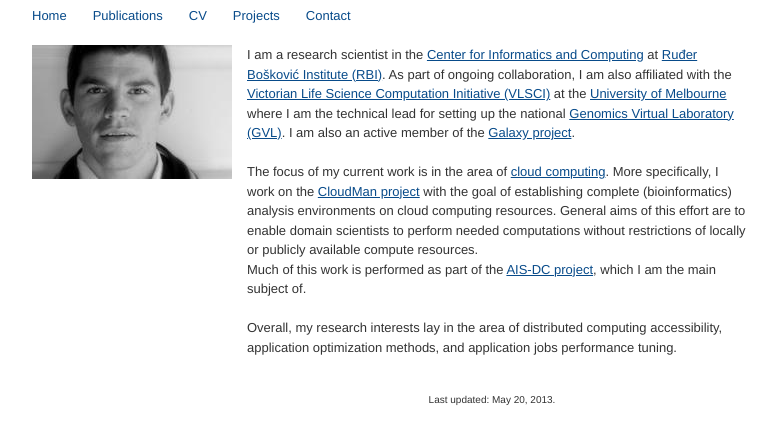
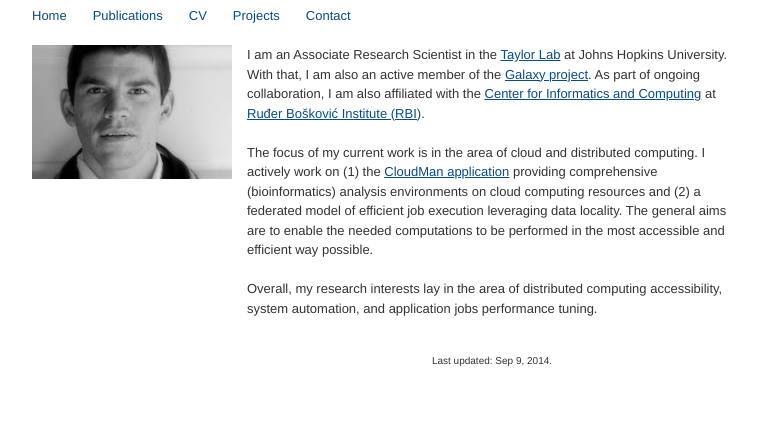
Before and after one commit to afgane/usecloudman, a Django app: template usecloudman/templates/enis/index.html in a window 1280 px wide. Shown: the part 50-494 px from the top of the page, without its empty margins (148-925 px from the left). Run offline with Django 3.2, Linux system fonts and the light colour scheme; the template is opened without the code that fills it, so the values that code supplies are empty; parts of the project's set-up code (start-up, migrations or seed data) failed here and were passed over.

Commit message:
Update the home page with JHU affiliation

```diff
--- a/usecloudman/templates/enis/index.html
+++ b/usecloudman/templates/enis/index.html
@@ -16,34 +16,36 @@
 
     <div class="main">
     <div class="cols">
-        <div class="col1 indent2"><img src="{{ STATIC_URL}}images/EnisAfgan.jpg"
+        <div class="col1 indent2"><img src="{{ STATIC_URL }}images/EnisAfgan.jpg"
             alt="Enis Afgan" /></div>
         <div class="col2 indent1">
-            <p>I am a research scientist in the <a href="http://www.irb.hr/en/cir/"
-                target="_blank">Center for Informatics and Computing</a> at
-            <a href="http://www.irb.hr/eng" target="_blank">Ruđer Bošković Institute (RBI)</a>.
-            As part of ongoing collaboration, I am also affiliated with the
-              <a href="http://vlsci.org.au/">Victorian Life Science Computation Initiative (VLSCI)</a>
-              at the <a href="http://unimelb.edu.au">University of Melbourne</a>
-              where I am the technical lead for setting up the national
-              <a href="https://www.genome.edu.au/">Genomics Virtual Laboratory (GVL)</a>.
-            I am also an active member of the
-              <a href="http://wiki.galaxyproject.org/" target="_blank">Galaxy project</a>.
-              </p>
-          <p>The focus of my current work is in the area of
-              <a href="http://www.youtube.com/v/QJncFirhjPg&hl=en_US&fs=1&rel=0&color1=0x2b405b&color2=0x6b8ab6" class="popup flash" rel="width:480;height:385">
-              cloud computing</a>. More specifically, I work on the
-              <a href="http://www.usecloudman.org">CloudMan project</a>
-              with the goal of establishing complete (bioinformatics)
-              analysis environments on cloud computing resources. General
-              aims of this effort are to enable domain scientists to perform
-              needed computations without restrictions of locally or publicly
-              available compute resources.<br/>
-              Much of this work is performed as part of the
-              <a href="http://www.irb.hr/Istrazivanja/Zavodi-i-centri/Centar-za-informatiku-i-racunarstvo/Projekti/Tekuci-projekti/Europski-FP6-i-FP7-projekti/Primjenske-Informacijske-usluge-za-raspodjeljena-racunalana-okruzenja-Application-Information-Services-for-Distributed-Computing-Environments-AIS-DC">AIS-DC project</a>,
-              which I am the main subject of.
-            </p>
-          <p>Overall, my research interests lay in the area of distributed computing accessibility, application optimization methods, and application jobs performance tuning.</p>
+          <p>
+            I am an Associate Research Scientist in the
+            <a href="http://taylorlab.org/" target="_blank">Taylor Lab</a> at
+            Johns Hopkins University. With that, I am also an active member of
+            the <a href="http://galaxyproject.org/" target="_blank">Galaxy
+            project</a>. As part of ongoing collaboration, I am also affiliated
+            with the <a href="http://www.irb.hr/en/cir/" target="_blank"> Center
+            for Informatics and Computing</a> at <a href="http://www.irb.hr/eng"
+            target="_blank">Ruđer Bošković Institute (RBI)</a>.
+          </p>
+
+          <p>
+            The focus of my current work is in the area of cloud and distributed
+             computing. I actively work on (1) the
+             <a href="http://www.usecloudman.org">CloudMan application</a>
+             providing comprehensive (bioinformatics) analysis environments on
+             cloud computing resources and (2) a federated model of efficient job
+             execution leveraging data locality. The general aims are to enable
+             the needed computations to be performed in the most accessible and
+             efficient way possible.
+          </p>
+
+          <p>
+            Overall, my research interests lay in the area of distributed computing
+            accessibility, system automation, and application jobs performance
+            tuning.
+          </p>
         </div>
     </div>
 
@@ -56,7 +58,7 @@
 </div>
 
 <div id="footer">
-    <p>Last updated: May 20, 2013.</p>
+    <p>Last updated: Sep 9, 2014.</p>
 </div>
 
 {% endblock %}
```
